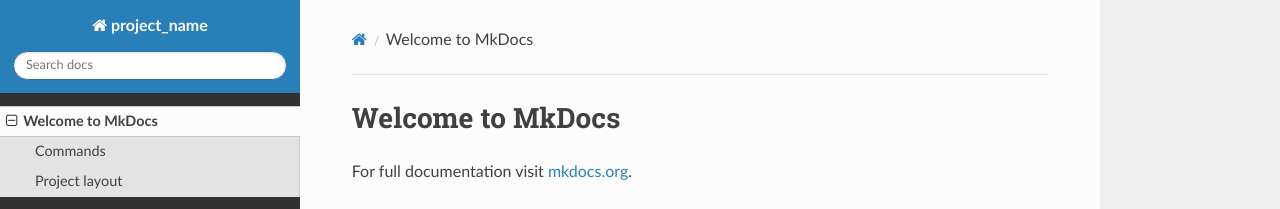
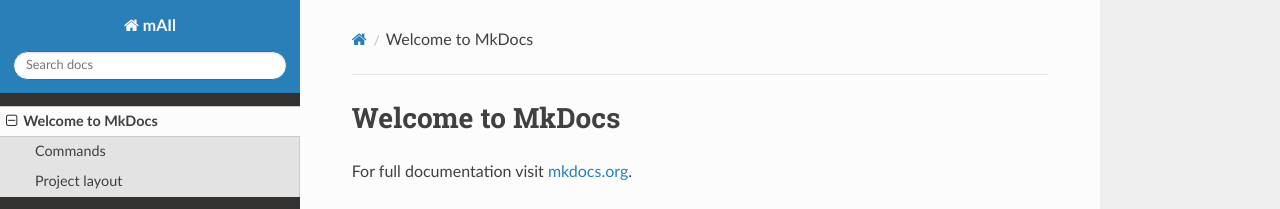
Before and after one commit to flobotde-org/AIl, an MkDocs documentation site: the page built from docs/index.md, in a window 1280 px wide. Shown: the top 209 px of the page. Built offline with MkDocs 1.6.1, drawn with Linux system fonts in a browser that asks for light colours; nearby versions of some CDN libraries.

Commit message:
Chnaged default name

```diff
--- a/.gitpod.yml
+++ b/.gitpod.yml
@@ -5,15 +5,15 @@
       pip install --upgrade pip &&
       make install &&
       gp sync-done install
-    command: "project_name create-user admin admin --superuser || exit 0"
+    command: "mAIl create-user admin admin --superuser || exit 0"
 
   - name: "Run server"
     init: gp sync-await install
-    command: "project_name run --port 8000"
+    command: "mAIl run --port 8000"
 
   - name: "Open the Shell"
     init: gp sync-await install
-    command: "project_name --help"
+    command: "mAIl --help"
     openMode: "tab-after"
 
 # Ports to expose on workspace startup
--- a/mkdocs.yml
+++ b/mkdocs.yml
@@ -1,2 +1,2 @@
-site_name: project_name
+site_name: mAIl
 theme: readthedocs
```
Also changed, not shown: CONTRIBUTING.md (+1 -1 lines), 5 other files.
